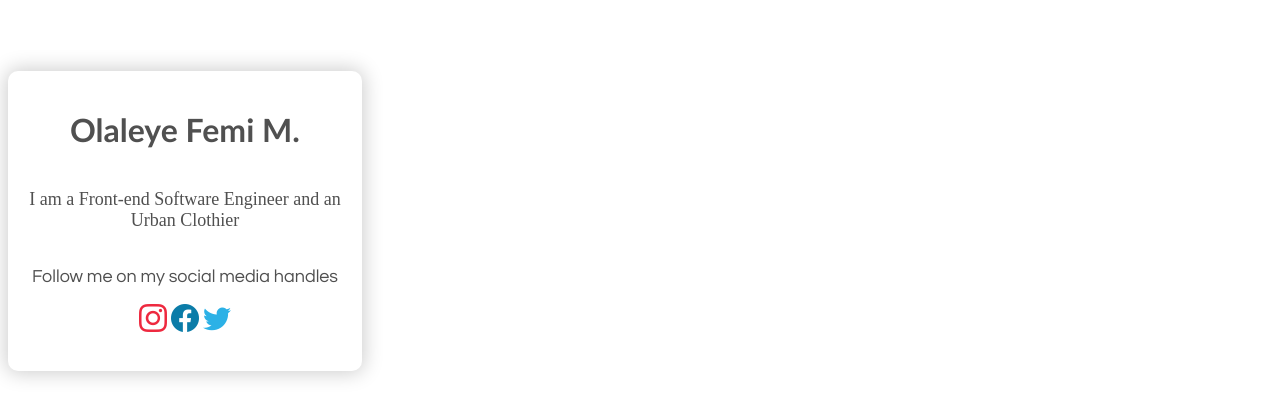
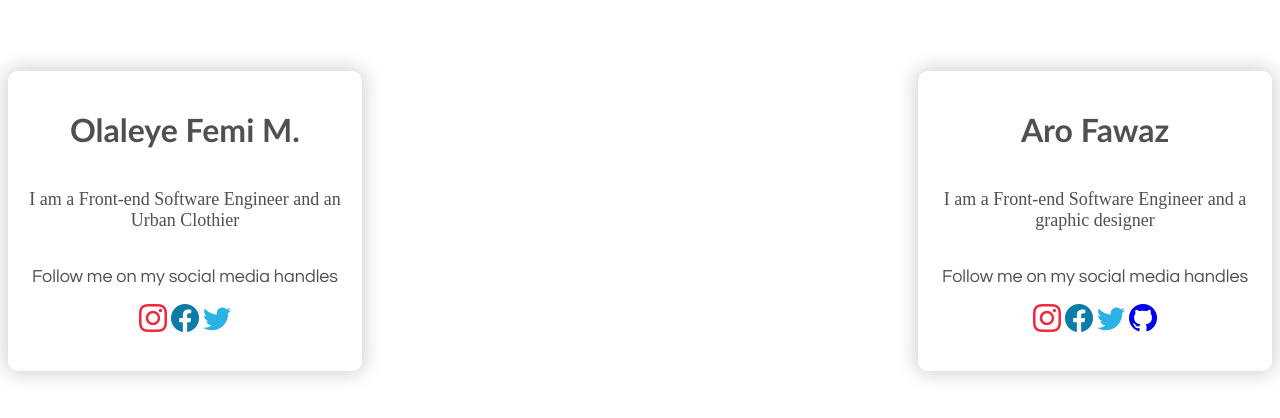
Before and after one commit to feraquzzi/handiwok, a plain HTML site: page index.html in a window 1280 px wide. Drawn offline with nearby package versions, Linux system fonts and the light colour scheme.

Commit message:
made a clone card

```diff
--- a/index.css
+++ b/index.css
@@ -18,6 +18,35 @@
     justify-content: center;
     align-items: center;
     flex-direction: column;
+}
+
+.second {
+        float:left;
+        width: 28%;
+        height: 300px;
+        box-shadow: 0px 0px 20px 2px rgba(0,0,0,0.2);
+        border-radius: 10px;
+        display:flex;
+        justify-content: center;
+        align-items: center;
+        flex-direction: column;
+}
+
+.second p {
+    font-family: segoe script regular;
+    font-size:18px;
+    color: rgb(80,80,80);
+    text-align: center;
+}
+
+.second:hover {
+    transform: scale(1.1,1.1);
+}
+
+.second h1 {
+    font-family: calibri;
+    text-align: center;
+    color: rgb(80,80,80);
 }
 
 .first:hover{
--- a/index.html
+++ b/index.html
@@ -1,28 +1,60 @@
 <!DOCTYPE html>
 <html lang="en">
   <head>
-    <meta charset="UTF-8">
-    <meta http-equiv="X-UA-Compatible" content="IE=edge">
-    <meta name="viewport" content="width=device-width, initial-scale=1.0">
+    <meta charset="UTF-8" />
+    <meta http-equiv="X-UA-Compatible" content="IE=edge" />
+    <meta name="viewport" content="width=device-width, initial-scale=1.0" />
     <title>Homepage</title>
-    <link rel="stylesheet" href="https://cdn.jsdelivr.net/npm/bootstrap-icons@1.8.2/font/bootstrap-icons.css">
-    <link href="index.css"  rel="stylesheet"/>
+    <link
+      rel="stylesheet"
+      href="https://cdn.jsdelivr.net/npm/bootstrap-icons@1.8.2/font/bootstrap-icons.css"
+    />
+    <link href="index.css" rel="stylesheet" />
   </head>
   <body>
     <div class="all">
       <div class="first">
         <h1>Olaleye Femi M.</h1>
         <p>I am a Front-end Software Engineer and an Urban Clothier</p>
-            <p style="font-family: century gothic;">Follow me on my social media handles</p>
+        <p style="font-family: century gothic">
+          Follow me on my social media handles
+        </p>
 
         <div class="first-social">
-                <a href="https://www.instagram.com/tondazart"><i class="bi bi-instagram"></i></a>
-                <a href="https://www.facebook.com/tondazart"><i class="bi bi-facebook"></i></a>
-                <a href="https://www.twitter.com/tondazart"><i class="bi bi-twitter"></i></a>
-            </div>
-
+          <a href="https://www.instagram.com/tondazart"
+            ><i class="bi bi-instagram"></i
+          ></a>
+          <a href="https://www.facebook.com/tondazart"
+            ><i class="bi bi-facebook"></i
+          ></a>
+          <a href="https://www.twitter.com/tondazart"
+            ><i class="bi bi-twitter"></i
+          ></a>
         </div>
       </div>
 
+      <div class="second">
+        <h1>Aro Fawaz</h1>
+        <p>I am a Front-end Software Engineer and a graphic designer</p>
+        <p style="font-family: century gothic">
+          Follow me on my social media handles
+        </p>
+
+        <div class="first-social">
+          <a href="https://www.instagram.com/arocodes"
+            ><i class="bi bi-instagram"></i
+          ></a>
+          <a href="https://www.facebook.com/tondazart"
+            ><i class="bi bi-facebook"></i
+          ></a>
+          <a href="https://www.twitter.com/tondazart"
+            ><i class="bi bi-twitter"></i
+          ></a>
+          <a href="https://github.com/Fawazaro213"
+            ><i class="bi bi-github"></i
+          ></a>
+        </div>
+      </div>
+    </div>
   </body>
 </html>
```
Lines whose indentation alone changed are shown as unchanged.
